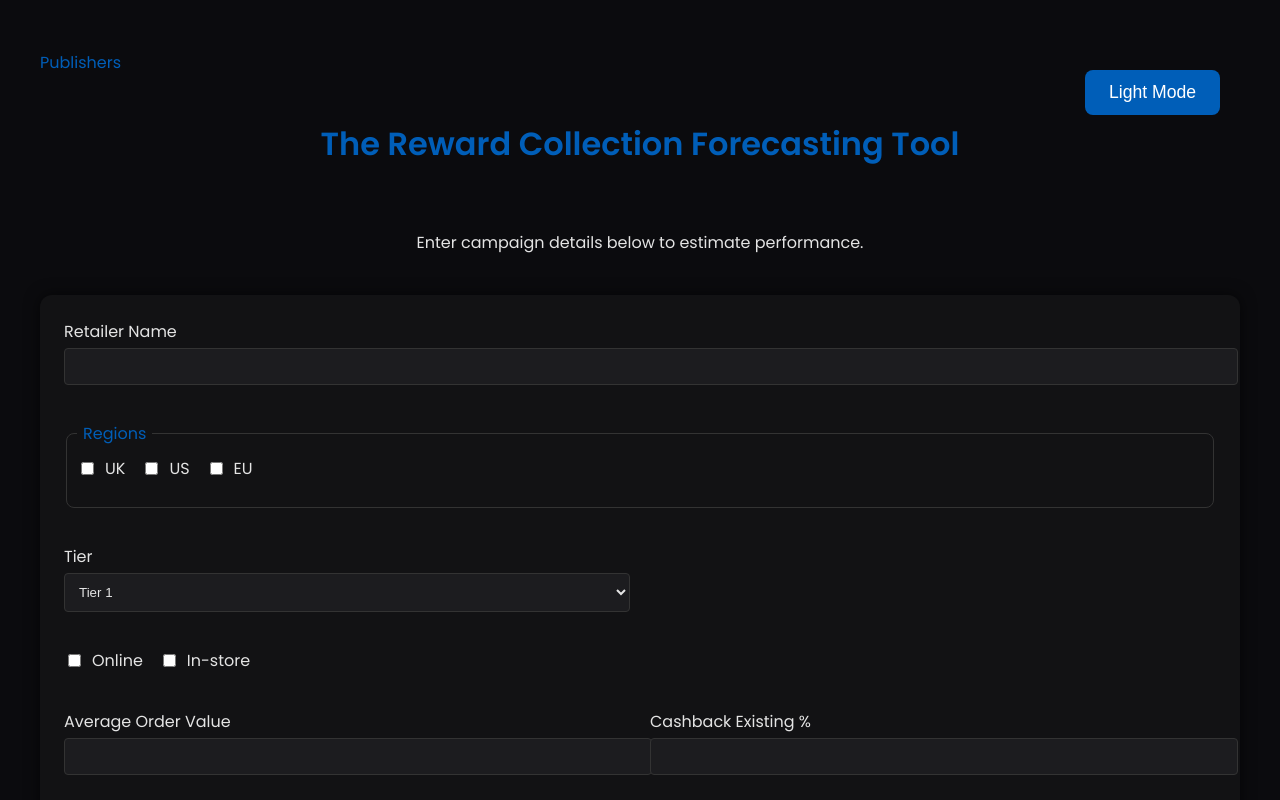
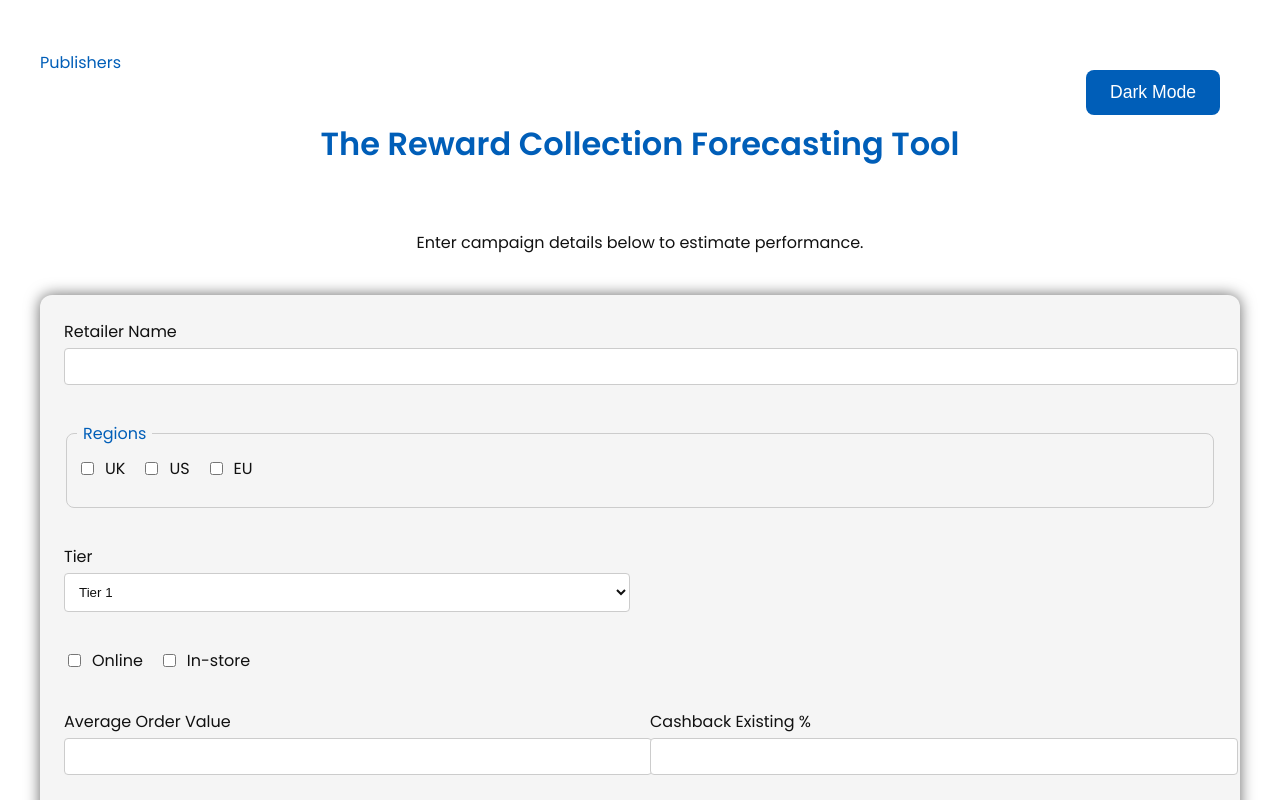
Before and after one commit to TomSumner28/trc-salesgpt-frontend, a Next.js app: page / in a window 1280 px wide. Shown: the top 800 px of the page. Built offline with nearby package versions, Linux system fonts and the light colour scheme.

Commit message:
Default to light theme

```diff
--- /dev/null
+++ b/pages/_document.js
@@ -0,0 +1,17 @@
+import Document, { Html, Head, Main, NextScript } from 'next/document';
+
+class MyDocument extends Document {
+  render() {
+    return (
+      <Html data-theme="light">
+        <Head />
+        <body>
+          <Main />
+          <NextScript />
+        </body>
+      </Html>
+    );
+  }
+}
+
+export default MyDocument;
--- a/pages/index.js
+++ b/pages/index.js
@@ -60,7 +60,7 @@ export default function Forecast() {
   const [cashbackNew, setCashbackNew] = useState('');
   const [results, setResults] = useState(null);
   const [view, setView] = useState('global');
-  const [theme, setTheme] = useState('dark');
+  const [theme, setTheme] = useState('light');
   const resultsRef = useRef(null);
 
   useEffect(() => {
```
Also changed, not shown: 1 other file (tests, documents, lock files or other folders).
